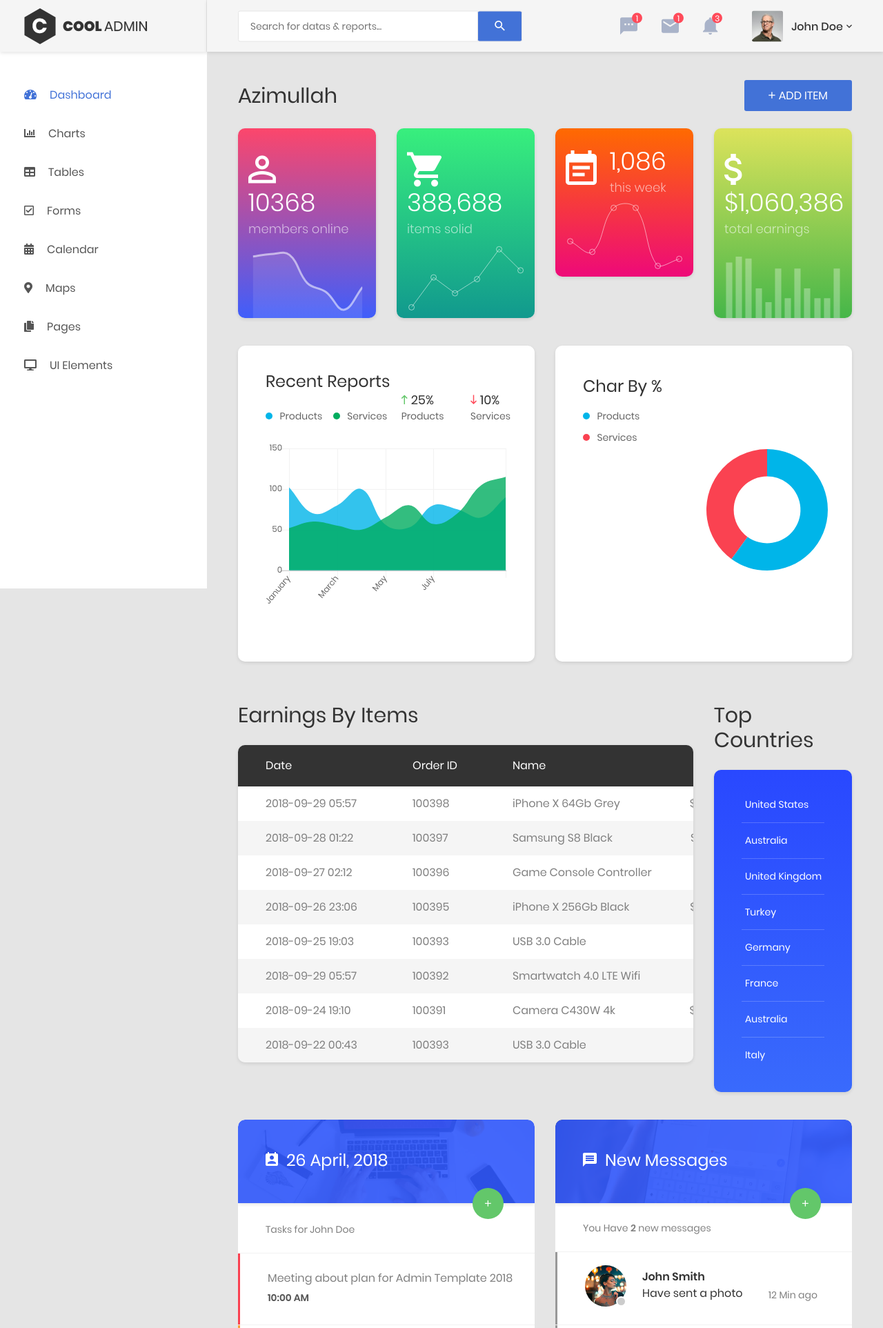
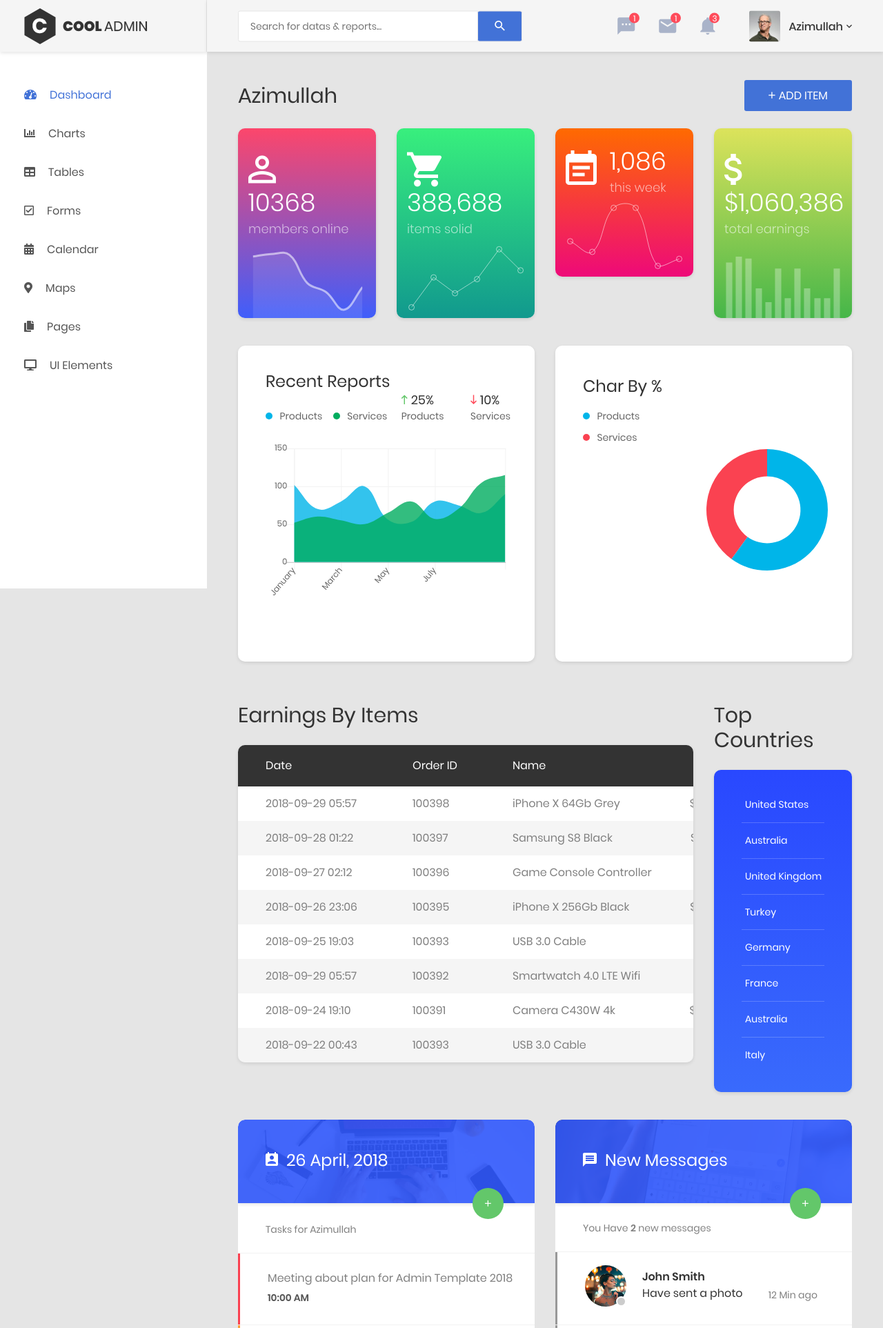
Before and after one commit to azimullahnasrat/demoProject, a Django app: page /ntu/ntu/ in a window 1280 px wide. Shown: the top 1925 px of the page at 69% size. Run offline with Django 5.2, Linux system fonts and the light colour scheme; some libraries are stand-ins or nearby versions.

Commit message:
change new

```diff
--- a/NetworkAutomation/ntu/templates/admin/index.html
+++ b/NetworkAutomation/ntu/templates/admin/index.html
@@ -391,23 +391,23 @@
                                 <div class="account-wrap">
                                     <div class="account-item clearfix js-item-menu">
                                         <div class="image">
-                                            <img src="{% static '/images/icon/avatar-01.jpg' %}" alt="John Doe" />
+                                            <img src="{% static '/images/icon/avatar-01.jpg' %}" alt="Azimullah" />
                                         </div>
                                         <div class="content">
-                                            <a class="js-acc-btn" href="#">john doe</a>
+                                            <a class="js-acc-btn" href="#">Azimullah</a>
                                         </div>
                                         <div class="account-dropdown js-dropdown">
                                             <div class="info clearfix">
                                                 <div class="image">
                                                     <a href="#">
-                                                        <img src="{% static '/images/icon/avatar-01.jpg' %}" alt="John Doe" />
+                                                        <img src="{% static '/images/icon/avatar-01.jpg' %}" alt="Azimullah" />
                                                     </a>
                                                 </div>
                                                 <div class="content">
                                                     <h5 class="name">
-                                                        <a href="#">john doe</a>
+                                                        <a href="#">Azimullah</a>
                                                     </h5>
-                                                    <span class="email">johndoe@example.com</span>
+                                                    <span class="email">email</span>
                                                 </div>
                                             </div>
                                             <div class="account-dropdown__body">
@@ -730,7 +730,7 @@
                                     </div>
                                     <div class="au-task js-list-load">
                                         <div class="au-task__title">
-                                            <p>Tasks for John Doe</p>
+                                            <p>Tasks for Azimullah</p>
                                         </div>
                                         <div class="au-task-list js-scrollbar3">
                                             <div class="au-task__item au-task__item--danger">
```
Also changed, not shown: NetworkAutomation/ntu/templates/admin/header.html (+5 -5 lines), NetworkAutomation/db.sqlite3.
